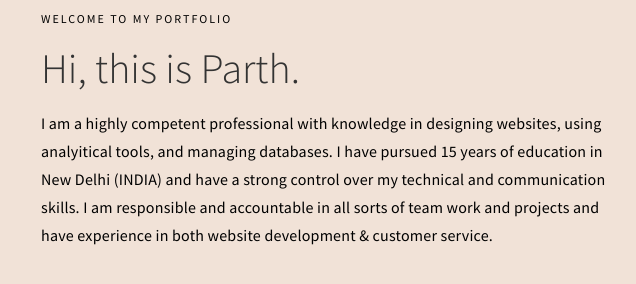
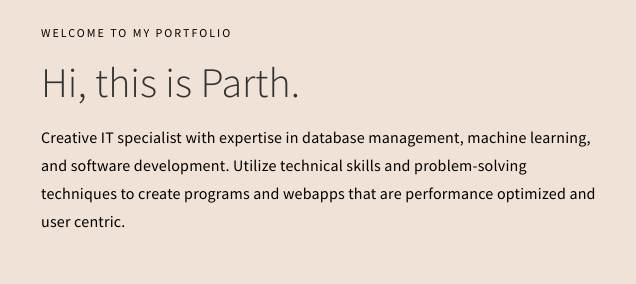
Before and after one commit to parthdhamija101998/Portfolio, a plain HTML site: page index.htm in a window 1280 px wide. Shown: the part 216-500 px from the top of the page, 644-1280 px from the left. Drawn offline with Linux system fonts and the light colour scheme.

Commit message:
Update index.htm

```diff
--- a/index.htm
+++ b/index.htm
@@ -73,12 +73,8 @@
                                    <h4 class="wow fadeInUp" data-wow-delay="0.3s">Welcome to my portfolio</h4>
                                    <h1 class="wow fadeInUp" data-wow-delay="0.6s">Hi, this is Parth.</h1>
                                    <p class="wow fadeInUp" data-wow-delay="0.9s">
-                                        I am a highly competent professional with knowledge in designing websites,
-                                        using analyitical tools, and managing databases.
-                                        I have pursued 15 years of education in New Delhi (INDIA) and have a strong
-                                        control over my technical and communication skills.
-                                        I am responsible and accountable in all sorts of team work and projects and have
-                                        experience in both website development & customer service.
+                                        Creative IT specialist with expertise in database management, machine learning, and software development.
+                                        Utilize technical skills and problem-solving techniques to create programs and webapps that are performance optimized and user centric.
                                    </p>
 
                                    <a href="#service" class="wow fadeInUp smoothScroll section-btn btn btn-success"
```
